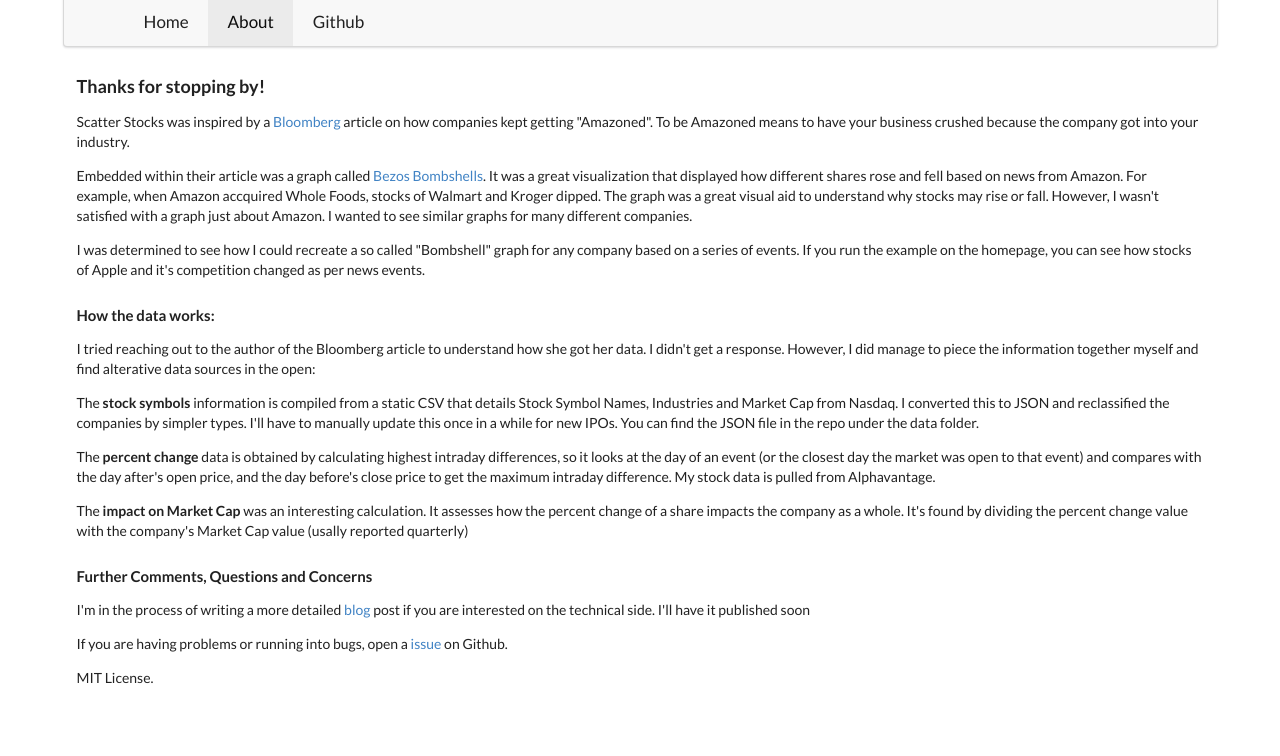
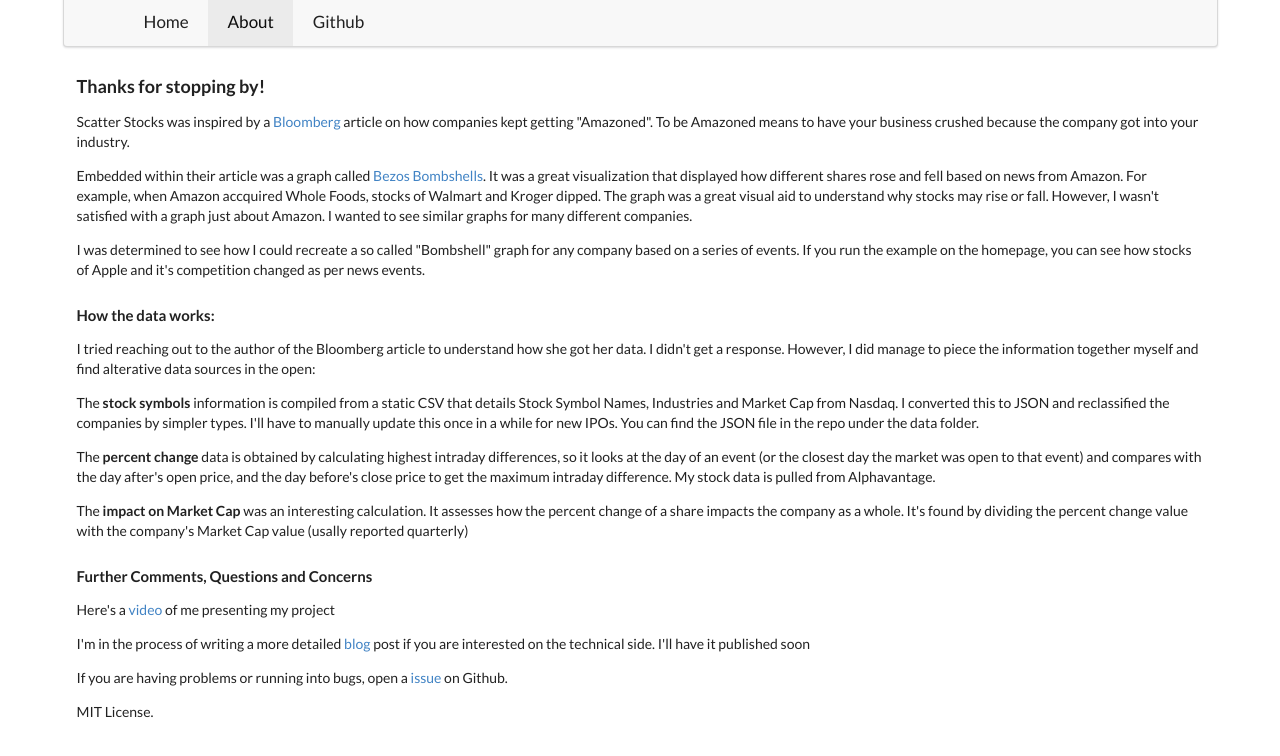
Before and after one commit to rlingineni/Scatter-Stocks, a website: page Bombshell-GUI/about.html in a window 1280 px wide. Drawn offline with Linux system fonts and the light colour scheme.

Commit message:
added video link

```diff
--- a/Bombshell-GUI/about.html
+++ b/Bombshell-GUI/about.html
@@ -69,6 +69,10 @@
                 (usally reported quarterly)
             </p>
             <h4>Further Comments, Questions and Concerns</h4>
+
+            <p>Here's a
+                <a href="https://youtu.be/Vdpw-ll5iow">video</a> of me presenting my project</p>
+
             <p>I'm in the process of writing a more detailed
                 <a href="http://blog.heyraviteja.com/">blog</a> post if you are interested on the technical side. I'll have it published soon</p>
 
```
